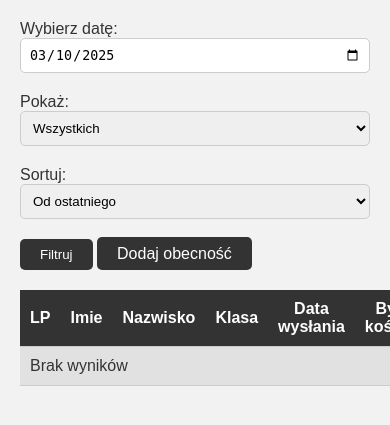
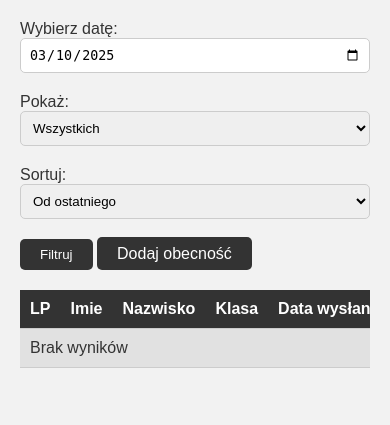
Before and after one commit to xybl3/rekolekcje-obcnosc-zsziok, a PHP site: page / in a window 390 px wide; the page is wider, and only the part inside the window is pictured. Shown: the part 39-464 px from the top of that part. Run offline with PHP 8.4, Linux system fonts and the light colour scheme; the visitor is signed in with stand-in values (Sample User, id 1); data that the repository does not hold is empty.

Commit message:
add missing classes, format table to be responsive

```diff
--- a/admin/app/dashboard.css
+++ b/admin/app/dashboard.css
@@ -122,6 +122,9 @@ select:focus {
 table {
   width: 100%;
   border-collapse: collapse;
+  display: block;
+  overflow-x: auto;
+  white-space: nowrap;
 }
 
 th,
--- a/components/ClassSelection.tsx
+++ b/components/ClassSelection.tsx
@@ -22,6 +22,7 @@ export const classes: { label: string; value: string }[] = [
   { label: "4TR", value: "4TR" },
   { label: "4TI", value: "4TI" },
   { label: "4TRI", value: "4TRI" },
+  { label: "4LOA", value: "4LOA" },
   { label: "4LOC", value: "4LOC" },
   { label: "4LOD", value: "4LOD" },
   //Klasy 3 TE TR TI TRH LOC LOD W
@@ -29,6 +30,7 @@ export const classes: { label: string; value: string }[] = [
   { label: "3TR", value: "3TR" },
   { label: "3TI", value: "3TI" },
   { label: "3TRH", value: "3TRH" },
+  { label: "3LOA", value: "3LOA" },
   { label: "3LOC", value: "3LOC" },
   { label: "3LOD", value: "3LOD" },
   { label: "3W", value: "3W" },
@@ -45,6 +47,7 @@ export const classes: { label: string; value: string }[] = [
   { label: "2H", value: "2H" },
   //Klasy 1 TE TRH TI TR LOA LOC LOD W H
   { label: "1TE", value: "1TE" },
+  { label: "1TH", value: "1TH" },
   { label: "1TRH", value: "1TRH" },
   { label: "1TI", value: "1TI" },
   { label: "1TR", value: "1TR" },
```
